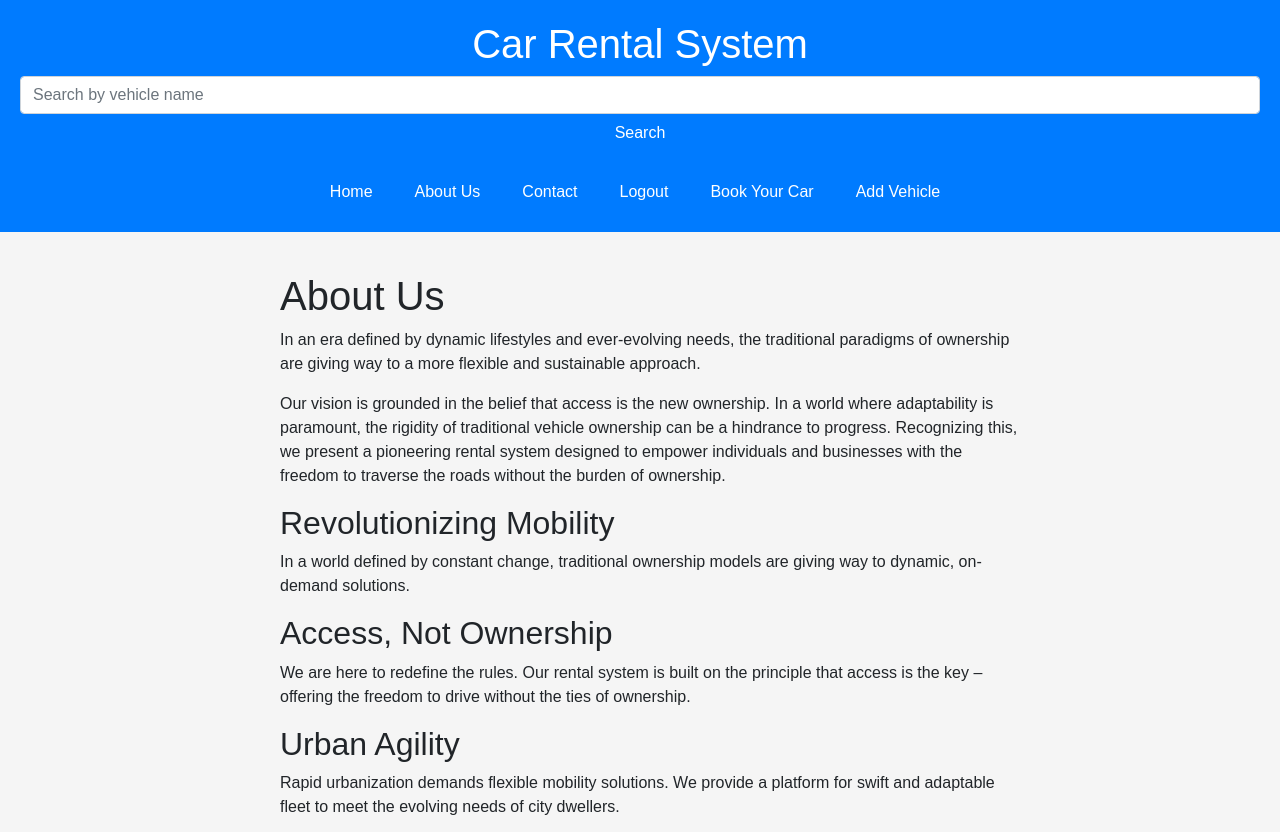
After one commit to Harshit2601919/Vehicle-Rental-System, a Django app: page /about/ in a window 1280 px wide. The commit adds this page. Shown: the top 832 px of the page. Run offline with Django 5.2, Linux system fonts and the light colour scheme.

Commit message:
sorted a few stuff

```diff
--- a/app1/views.py
+++ b/app1/views.py
@@ -3,7 +3,7 @@ from django.contrib.auth.models import User
 from django.contrib.auth import authenticate,login,logout
 from django.contrib.auth.decorators import login_required
 from vehicle.models import Vehicle, VehicleManager
-@login_required(login_url='login')
+# @login_required(login_url='login')
 # Create your views here.
 
 def HomePage(request):
@@ -51,9 +51,11 @@ def LoginPage(request):
             return redirect('login')
            # return HttpResponse("incorrect details")
 
-
     return render(request,'login.html')
 
 def  LogoutPage(request):
     logout(request)
     return redirect('login')
+
+def aboutpage(request):
+    return render(request, 'about.html')
--- a/register/urls.py
+++ b/register/urls.py
@@ -16,15 +16,16 @@ Including another URLconf
 """
 from django.contrib import admin
 from django.urls import path,include
-from app1 import views
+from app1 import views as v1
 
 
 urlpatterns = [
     path('admin/', admin.site.urls),
-    path('',views.SignupPage,name='signup'),
-    path('login/',views.LoginPage,name='login'),
-    path('home/',views.HomePage,name='home')  ,
-    path('logout/',views.LogoutPage,name='logout'),
+    path('',v1.SignupPage,name='signup'),
+    path('login/',v1.LoginPage,name='login'),
+    path('home/',v1.HomePage,name='home')  ,
+    path('about/', v1.aboutpage, name='about'),
+    path('logout/',v1.LogoutPage,name='logout'),
 
     path('', include('vehicle.urls')),
 ]
--- /dev/null
+++ b/templates/about.html
@@ -0,0 +1,57 @@
+<!DOCTYPE html>
+<html lang="en">
+<head>
+    <meta charset="UTF-8">
+    <meta name="viewport" content="width=device-width, initial-scale=1.0">
+
+    <!-- Bootstrap CSS -->
+    <link rel="stylesheet" href="https://cdn.jsdelivr.net/npm/bootstrap@4.3.1/dist/css/bootstrap.min.css" integrity="sha384-ggOyR0iXCbMQv3Xipma34MD+dH/1fQ784/j6cY/iJTQUOhcWr7x9JvoRxT2MZw1T" crossorigin="anonymous">
+
+    <title>Ready Rent Go</title>
+    <style>
+        body {
+            font-family: Arial, sans-serif;
+            margin: 0;
+            padding: 0;
+            box-sizing: border-box;
+        }
+        .container {
+            display: flex;
+            justify-content: center;
+            align-items: center;
+        }
+        .content {
+            max-width: 800px;
+            padding: 20px;
+        }
+        .content img {
+            max-width: 100%;
+            height: auto;
+        }
+        .text {
+            padding-left: 20px;
+        }
+    </style>
+</head>
+<body>
+    {% comment %} this will include navbar template {% endcomment %}
+    {% include "navbar.html" %}
+
+    <div class="container">
+        <div class="content">
+            <div class="text">
+                <h1>About Us</h1>
+                <p>In an era defined by dynamic lifestyles and ever-evolving needs, the traditional paradigms of ownership are giving way to a more flexible and sustainable approach.</p>
+                <p>Our vision is grounded in the belief that access is the new ownership. In a world where adaptability is paramount, the rigidity of traditional vehicle ownership can be a hindrance to progress. Recognizing this, we present a pioneering rental system designed to empower individuals and businesses with the freedom to traverse the roads without the burden of ownership.</p>
+                <h2>Revolutionizing Mobility</h2>
+                <p>In a world defined by constant change, traditional ownership models are giving way to dynamic, on-demand solutions.</p>
+                <h2>Access, Not Ownership</h2>
+                <p>We are here to redefine the rules. Our rental system is built on the principle that access is the key – offering the freedom to drive without the ties of ownership.</p>
+                <h2>Urban Agility</h2>
+                <p>Rapid urbanization demands flexible mobility solutions. We provide a platform for swift and adaptable fleet to meet the evolving needs of city dwellers.</p>
+            </div>
+            <img src="image.jpg" alt="Peer-to-Peer Car Rental">
+        </div>
+    </div>
+</body>
+</html>
--- a/templates/book.html
+++ b/templates/book.html
@@ -84,6 +84,8 @@
     {% comment %} this will include navbar template {% endcomment %}
     {% include "navbar.html" %}
 
+
+    {% if user.is_authenticated %}
         <!-- Content block -->
         {% block content %}
         <div class="container">
@@ -104,6 +106,10 @@
         </div>
         {% endblock %}
         <!-- End of content block -->
+    {% else %}
+        Please log in.
+    {% endif %}
+
 
 </body>
 </html>
--- a/templates/login.html
+++ b/templates/login.html
@@ -142,11 +142,6 @@ button{
         <input type="password" placeholder="Password" id="password" name="pass">
 
         <button type="submit">Log In</button>
-        <!-- <input type="button" value=""> -->
-        <!-- <div class="social">
-          <div class="go"><i class="fab fa-google"></i>  Google</div>
-          <div class="fb"><i class="fab fa-facebook"></i>  Facebook</div>
-        </div> -->
         <a href="{% url 'signup' %}" >Create a account</a>
     </form>
 </body>
--- a/templates/navbar.html
+++ b/templates/navbar.html
@@ -1,4 +1,17 @@
-<style>
+<style>body {
+    font-family: Arial, sans-serif;
+    background-color: #f5f5f5;
+    margin: 0;
+    padding: 0;
+}
+
+header {
+    background-color: #007bff;
+    color: #fff;
+    padding: 20px;
+    text-align: center;
+    margin-bottom: 20px;
+}
     nav ul {
         list-style-type: none;
         padding: 0;
@@ -12,6 +25,40 @@
         color: #fff;
         text-decoration: none;
     }
+    /* Search bar styles */
+        .search-container {
+            text-align: center;
+            margin-bottom: 20px;
+        }
+        .search-form input[type="text"] {
+            padding: 10px;
+            width: 300px;
+            border-radius: 5px;
+            border: 1px solid #ccc;
+            font-size: 16px;
+            box-sizing: border-box;
+        }
+        .search-form input[type="submit"] {
+            padding: 10px 20px;
+            border: none;
+            background-color: #007bff;
+            color: #fff;
+            border-radius: 5px;
+            font-size: 16px;
+            cursor: pointer;
+        }
+        .search-form input[type="submit"]:hover {
+            background-color: #0056b3;
+        }
+
+        .btn-primary {
+            background-color: #007bff;
+            border-color: #007bff;
+        }
+        .btn-primary:hover {
+            background-color: #0056b3;
+            border-color: #0056b3;
+        }
 </style>
 
 <header>
@@ -25,7 +72,7 @@
     <nav>
         <ul class="nav justify-content-center">
             <li class="nav-item"><a class="nav-link" href="{% url 'home' %}">Home</a></li>
-            <li class="nav-item"><a class="nav-link" href="#">About Us</a></li>
+            <li class="nav-item"><a class="nav-link" href="{% url 'about' %}">About Us</a></li>
             <li class="nav-item"><a class="nav-link" href="#">Contact</a></li>
             <li class="nav-item"><a class="nav-link" href="{% url 'logout' %}">Logout</a></li>
             <li class="nav-item"><a class="nav-link" href="#">Book Your Car</a></li>
--- a/templates/signup.html
+++ b/templates/signup.html
@@ -34,7 +34,6 @@
         border-radius: 50%;
     }
 
-    }
     .shape:last-child{
         background: linear-gradient(
             to right,
--- a/vehicle/urls.py
+++ b/vehicle/urls.py
@@ -8,5 +8,4 @@ urlpatterns = [
     path('rent_history/',views.rent_history,name='rent_history'),
     path('rent_html/', views.rent_page_view, name='rent_page'),
 
-
 ]
```
Also changed, not shown: templates/home.html (+1 -33 lines), templates/rent.html (+11 -30 lines), vehicle/forms.py (added, +9 -0 lines), vehicle/models.py (+1 -13 lines), vehicle/views.py (+36 -32 lines), db.sqlite3, images/default.webp (added), vehicle/migrations/0008_alter_vehicle_images.py (added), vehicle/migrations/0009_remove_vehicle_fuel_remove_vehicle_insurance_status_and_more.py (added). Lines whose indentation alone changed are shown as unchanged.
